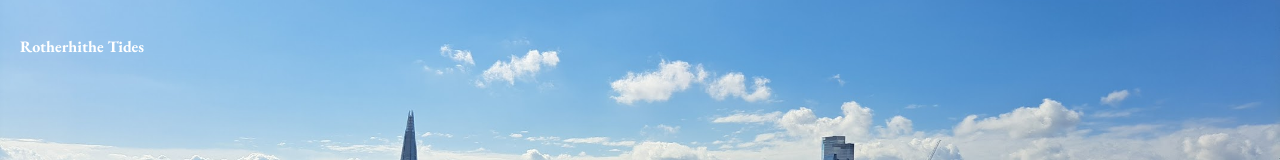
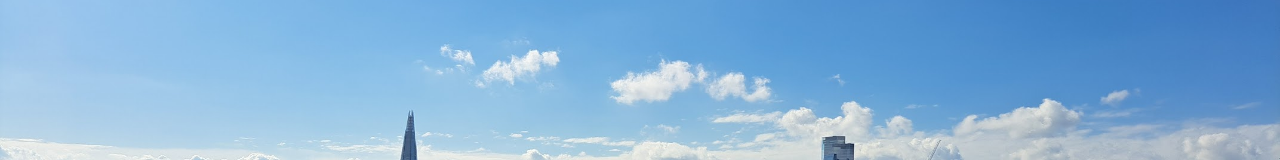
Before and after one commit to jackfrancismurphy/rotherhithe_tides, a plain HTML site: page index.htm in a window 1280 px wide. Shown: the top 160 px of the page. Drawn offline with nearby package versions, Linux system fonts and the light colour scheme.

Commit message:
tiny change, removing redundant title

```diff
--- a/index.htm
+++ b/index.htm
@@ -15,7 +15,6 @@
 
     <header id="main-header">
         <div class="header-image-section">
-            <p class="top-left-title">Rotherhithe Tides</p>
             <h1 class="main-title">Rotherhithe Tides</h1>
         </div>
         <div class="header-bottom-text">
```
